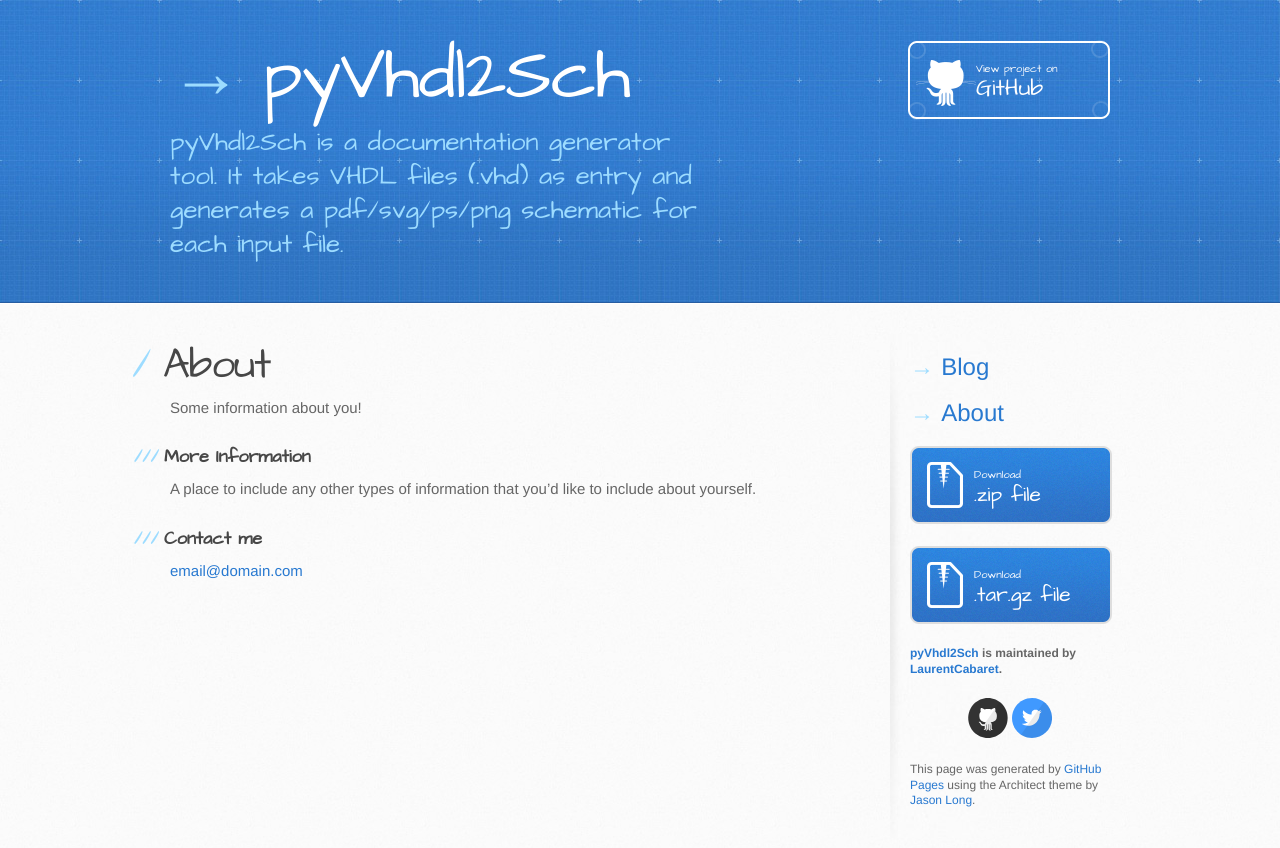
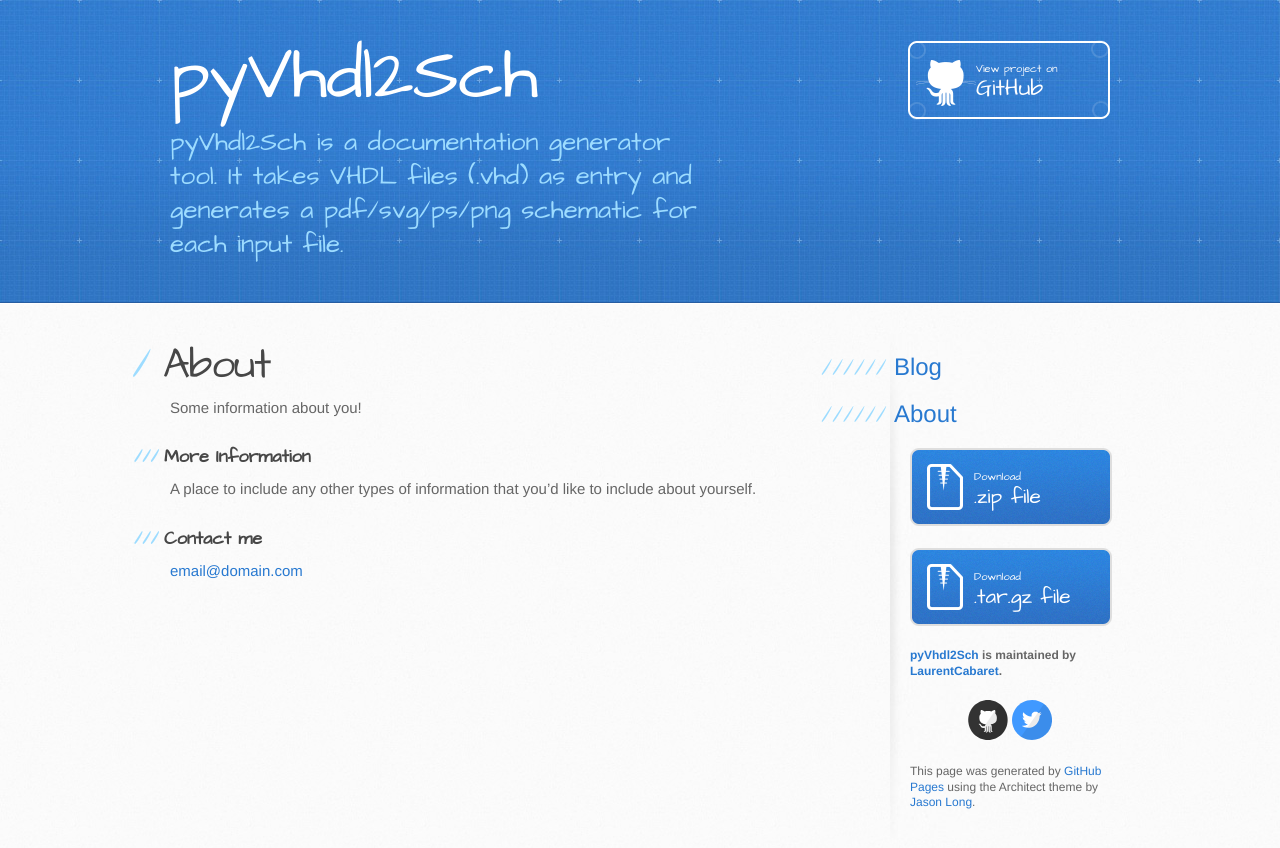
Before and after one commit to LaurentCabaret/pyVhdl2Sch, a Jekyll site: the page built from about.md, in a window 1280 px wide. Shown: the top 848 px of the page. Built offline with Jekyll 4.4.1, drawn with Linux system fonts in a browser that asks for light colours.

Commit message:
Fine tune of h1:before

```diff
--- a/_layouts/default.html
+++ b/_layouts/default.html
@@ -42,9 +42,9 @@
         </section>
 
         <aside id="sidebar">
-          <p><a href="/pyVhdl2Sch"><h1>Blog</h1></a></p>
+          <p><a href="/pyVhdl2Sch"><h6>Blog</h6></a></p>
 
-          <p><a href="/pyVhdl2Sch/about"><h1>About</h1></a></p>
+          <p><a href="/pyVhdl2Sch/about"><h6>About</h6></a></p>
 
           <a href="https://github.com/LaurentCabaret/pyVhdl2Sch/archive/master.zip" class="button">
             <small>Download</small>
--- a/index.html
+++ b/index.html
@@ -9,7 +9,7 @@
     {% for post in site.posts %}
       <li><span>{{ post.date | date_to_string }}</span> &raquo; <a href="{{ post.url | remove_first:'/'}}">{{ post.title }}</a></li>
             <div class="entry">
-        {{ post.content | truncatewords:400}}
+        {{ post.content | truncatewords:40}}
       </div>
 
       <a href="{{ post.url | remove_first:'/'}}" class="read-more">Read More</a>
--- a/stylesheets/stylesheet.css
+++ b/stylesheets/stylesheet.css
@@ -159,7 +159,7 @@
   font-size: 21px;
 }
 
-aside h1 {
+aside h6 {
   font-size: 24px;
   color: #9ddcff;
   font-weight: normal;
@@ -167,7 +167,8 @@
   width: 180px;
   letter-spacing: 0;
 }
-h1:before {
+h6:before {
+  font-family: 'Architects Daughter', 'Helvetica Neue', Helvetica, Arial, serif;
   content: "\2192";
   color: #9ddcff;
   padding-right: 0.3em;
```
